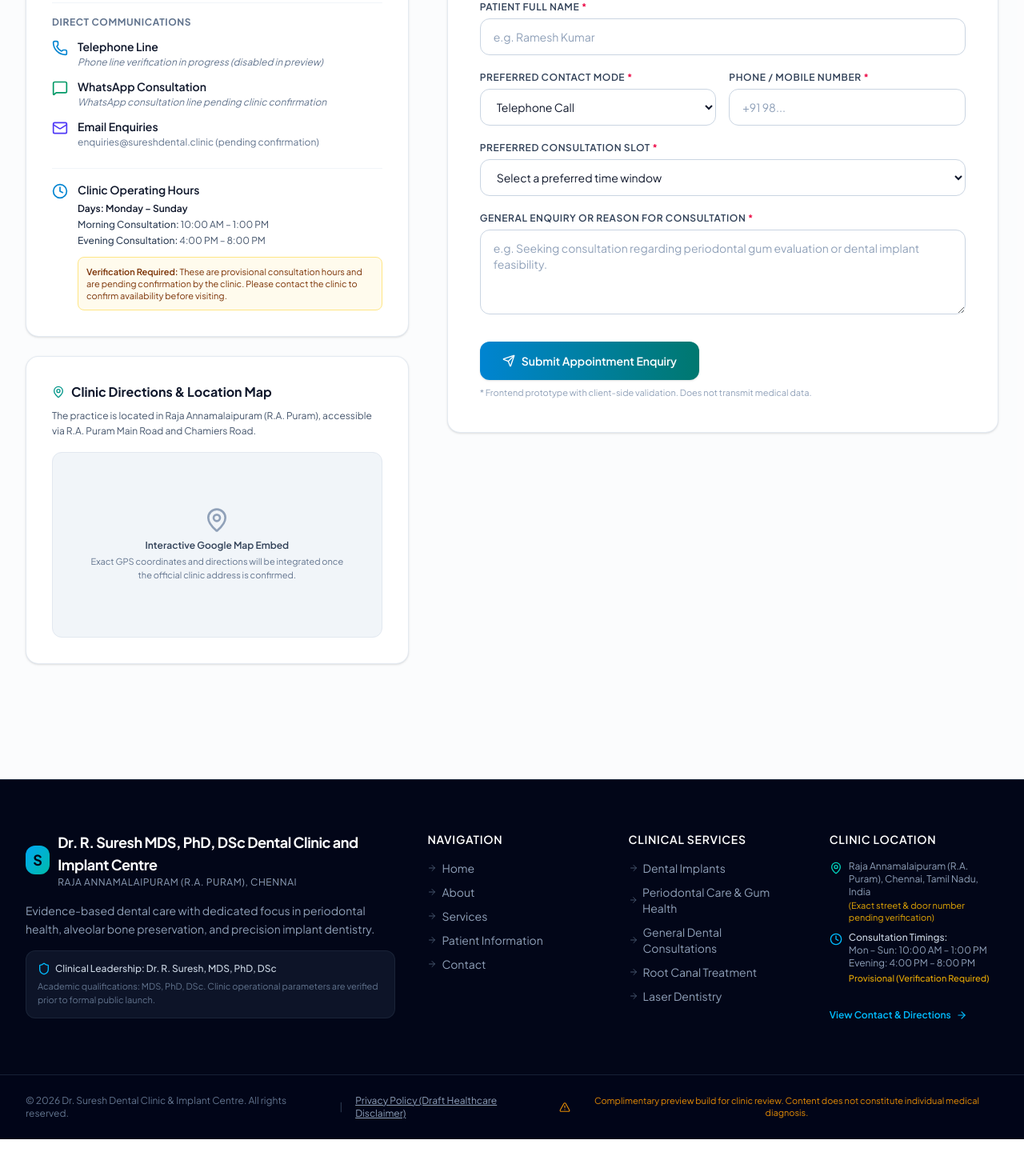
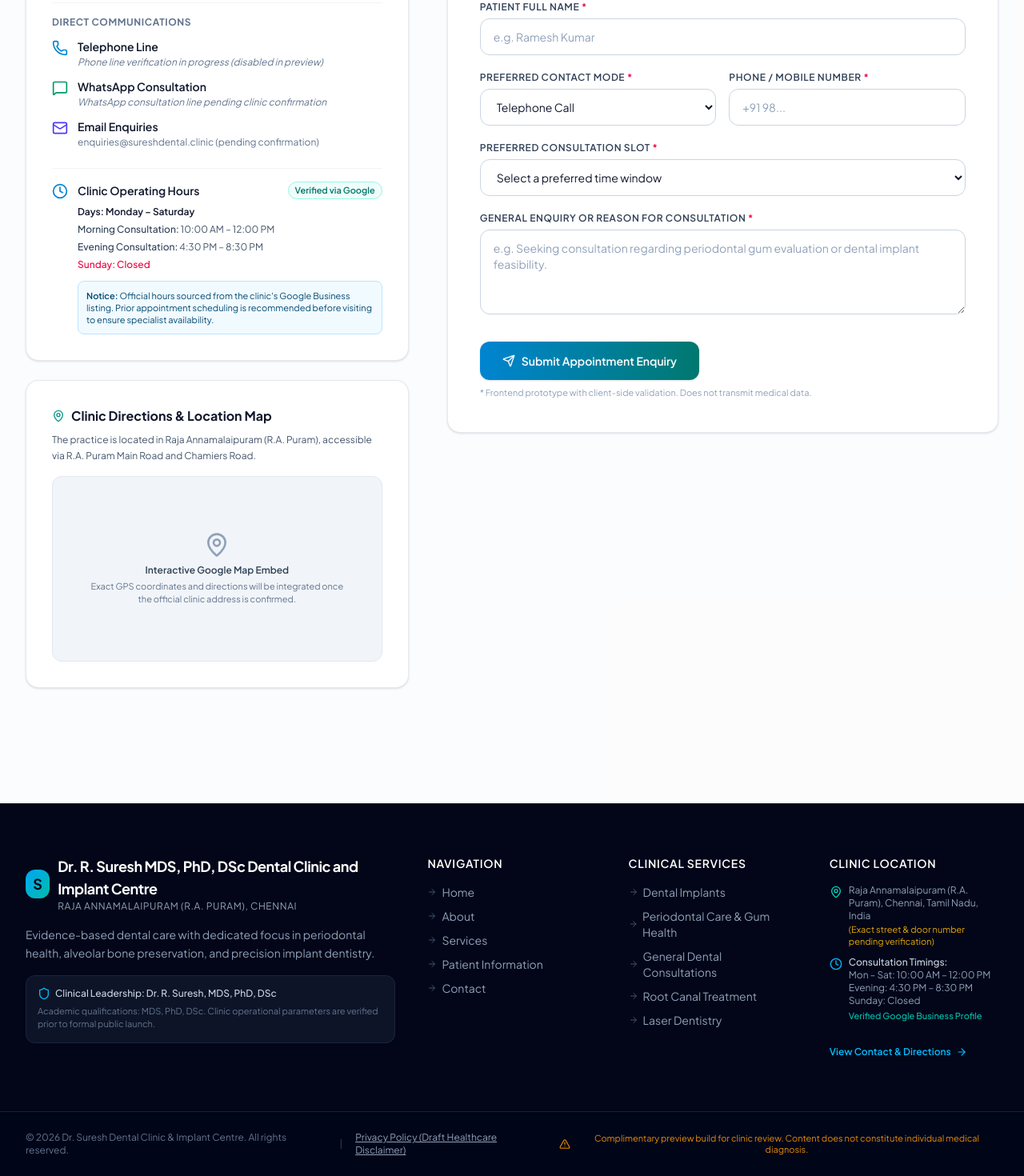
Before and after one commit to Balajiraju24/Suresh-Dental-Clinic, a Next.js app: page /contact in a window 1280 px wide. Shown: the part 779-2249 px from the top of the page at 80% size. Before the commit the page ends 2203 px from the top, so only its background shows below. Built offline with nearby package versions, Linux system fonts and the light colour scheme.

Commit message:
feat: update clinic operating hours from verified Google Business listing

```diff
--- a/app/contact/page.tsx
+++ b/app/contact/page.tsx
@@ -241,23 +241,31 @@
                 <div className="flex items-start gap-3">
                   <Clock className="w-5 h-5 text-sky-600 dark:text-sky-400 flex-shrink-0 mt-0.5" aria-hidden="true" />
                   <div className="flex-1">
-                    <p className="font-semibold text-slate-900 dark:text-white text-sm">
-                      Clinic Operating Hours
-                    </p>
-                    <div className="text-xs text-slate-600 dark:text-slate-300 mt-1.5 space-y-1">
+                    <div className="flex items-center justify-between">
+                      <p className="font-semibold text-slate-900 dark:text-white text-sm">
+                        Clinic Operating Hours
+                      </p>
+                      <span className="text-[11px] font-semibold text-teal-700 dark:text-teal-400 bg-teal-50 dark:bg-teal-950/70 border border-teal-200 dark:border-teal-800/80 px-2 py-0.5 rounded-full">
+                        Verified via Google
+                      </span>
+                    </div>
+                    <div className="text-xs text-slate-600 dark:text-slate-300 mt-2 space-y-1.5">
                       <p className="font-semibold text-slate-900 dark:text-slate-100">
-                        Days: Monday – Sunday
+                        Days: Monday – Saturday
                       </p>
                       <p>
-                        <span className="font-medium text-slate-700 dark:text-slate-300">Morning Consultation:</span> 10:00 AM – 1:00 PM
+                        <span className="font-medium text-slate-700 dark:text-slate-300">Morning Consultation:</span> 10:00 AM – 12:00 PM
                       </p>
                       <p>
-                        <span className="font-medium text-slate-700 dark:text-slate-300">Evening Consultation:</span> 4:00 PM – 8:00 PM
+                        <span className="font-medium text-slate-700 dark:text-slate-300">Evening Consultation:</span> 4:30 PM – 8:30 PM
+                      </p>
+                      <p className="text-rose-600 dark:text-rose-400 font-medium">
+                        Sunday: Closed
                       </p>
                     </div>
 
-                    <div className="mt-3 p-2.5 rounded-lg bg-amber-50/90 dark:bg-amber-950/40 border border-amber-200 dark:border-amber-900/60 text-[11px] text-amber-900 dark:text-amber-200 leading-snug">
-                      <span className="font-semibold">Verification Required:</span> These are provisional consultation hours and are pending confirmation by the clinic. Please contact the clinic to confirm availability before visiting.
+                    <div className="mt-3 p-2.5 rounded-lg bg-sky-50/90 dark:bg-sky-950/40 border border-sky-200 dark:border-sky-900/60 text-[11px] text-sky-900 dark:text-sky-200 leading-snug">
+                      <span className="font-semibold">Notice:</span> Official hours sourced from the clinic&apos;s Google Business listing. Prior appointment scheduling is recommended before visiting to ensure specialist availability.
                     </div>
                   </div>
                 </div>
@@ -472,9 +480,9 @@
                       }`}
                     >
                       <option value="">Select a preferred time window</option>
-                      <option value="Morning Consultation: 10:00 AM – 01:00 PM">Morning Consultation: 10:00 AM – 01:00 PM (Mon – Sun)</option>
-                      <option value="Evening Consultation: 04:00 PM – 08:00 PM">Evening Consultation: 04:00 PM – 08:00 PM (Mon – Sun)</option>
-                      <option value="Weekend Appointment (Saturday / Sunday)">Weekend Appointment (Saturday / Sunday)</option>
+                      <option value="Morning Consultation: 10:00 AM – 12:00 PM (Mon – Sat)">Morning Consultation: 10:00 AM – 12:00 PM (Mon – Sat)</option>
+                      <option value="Evening Consultation: 04:30 PM – 08:30 PM (Mon – Sat)">Evening Consultation: 04:30 PM – 08:30 PM (Mon – Sat)</option>
+                      <option value="Saturday Appointment (10:00 AM – 12:00 PM or 4:30 PM – 8:30 PM)">Saturday Consultation Slot</option>
                     </select>
                     {errors.preferredTiming && (
                       <p id="preferredTiming-error" className="text-xs text-rose-600 dark:text-rose-400 mt-1">
--- a/app/layout.tsx
+++ b/app/layout.tsx
@@ -120,10 +120,22 @@
           "Thursday",
           "Friday",
           "Saturday",
-          "Sunday",
         ],
         opens: "10:00",
-        closes: "20:00",
+        closes: "12:00",
+      },
+      {
+        "@type": "OpeningHoursSpecification",
+        dayOfWeek: [
+          "Monday",
+          "Tuesday",
+          "Wednesday",
+          "Thursday",
+          "Friday",
+          "Saturday",
+        ],
+        opens: "16:30",
+        closes: "20:30",
       },
     ],
   };
--- a/components/layout/Footer.tsx
+++ b/components/layout/Footer.tsx
@@ -106,10 +106,11 @@
                 <Clock className="w-4 h-4 text-sky-400 flex-shrink-0 mt-0.5" aria-hidden="true" />
                 <div>
                   <p className="text-slate-300 font-medium">Consultation Timings:</p>
-                  <p>Mon – Sun: 10:00 AM – 1:00 PM</p>
-                  <p>Evening: 4:00 PM – 8:00 PM</p>
-                  <p className="text-[11px] text-amber-400/90 mt-1 font-medium">
-                    Provisional (Verification Required)
+                  <p>Mon – Sat: 10:00 AM – 12:00 PM</p>
+                  <p>Evening: 4:30 PM – 8:30 PM</p>
+                  <p className="text-slate-400">Sunday: Closed</p>
+                  <p className="text-[11px] text-teal-400/90 mt-1 font-medium">
+                    Verified Google Business Profile
                   </p>
                 </div>
               </div>
--- a/components/layout/Header.tsx
+++ b/components/layout/Header.tsx
@@ -56,7 +56,7 @@
 
           <div className="flex items-center gap-4">
             <span className="text-slate-300 font-medium">
-              Mon – Sun: 10:00 AM – 1:00 PM | 4:00 PM – 8:00 PM (Provisional)
+              Mon – Sat: 10:00 AM – 12:00 PM | 4:30 PM – 8:30 PM (Sun Closed)
             </span>
           </div>
         </div>
@@ -183,13 +183,16 @@
 
               <div className="bg-slate-50 dark:bg-slate-900 p-3.5 rounded-xl border border-slate-200/60 dark:border-slate-800">
                 <p className="text-xs font-semibold text-slate-800 dark:text-slate-200">
-                  Provisional Consultation Hours
+                  Clinic Consultation Hours
                 </p>
                 <p className="text-xs text-slate-600 dark:text-slate-400 mt-0.5">
-                  Mon – Sun: 10:00 AM – 1:00 PM | 4:00 PM – 8:00 PM
+                  Mon – Sat: 10:00 AM – 12:00 PM | 4:30 PM – 8:30 PM
                 </p>
-                <p className="text-[11px] text-amber-700 dark:text-amber-400 mt-1 font-medium">
-                  Verification Required: Please contact clinic to confirm availability before visiting.
+                <p className="text-xs text-slate-500 dark:text-slate-400 mt-0.5">
+                  Sunday: Closed
+                </p>
+                <p className="text-[11px] text-teal-700 dark:text-teal-400 mt-1 font-medium">
+                  Verified via Google Business Profile
                 </p>
               </div>
 
--- a/config/clinic.ts
+++ b/config/clinic.ts
@@ -161,8 +161,8 @@
       {
         id: "consultation-hours",
         field: "Clinic Operating Timings",
-        status: "pending_clinic_review",
-        notes: "Provisional hours: Mon – Sun (Morning: 10:00 AM – 1:00 PM | Evening: 4:00 PM – 8:00 PM). Pending confirmation by the clinic."
+        status: "verified",
+        notes: "Verified via Google Business Profile: Mon – Sat (Morning: 10:00 AM – 12:00 PM | Evening: 4:30 PM – 8:30 PM), Sunday: Closed."
       }
     ]
   },
@@ -200,15 +200,22 @@
   hours: {
     regularSchedule: [
       {
-        days: "Monday – Sunday",
-        morningSlot: "10:00 AM – 01:00 PM",
-        eveningSlot: "04:00 PM – 08:00 PM",
-        fullDayDisplay: "Mon – Sun: 10:00 AM – 1:00 PM | 4:00 PM – 8:00 PM",
-        isVerified: false
+        days: "Monday – Saturday",
+        morningSlot: "10:00 AM – 12:00 PM",
+        eveningSlot: "04:30 PM – 08:30 PM",
+        fullDayDisplay: "Mon – Sat: 10:00 AM – 12:00 PM | 4:30 PM – 8:30 PM",
+        isVerified: true
+      },
+      {
+        days: "Sunday",
+        morningSlot: null,
+        eveningSlot: null,
+        fullDayDisplay: "Sunday: Closed",
+        isVerified: true
       }
     ],
     emergencyNote: "For urgent dental concerns, please contact the clinic in advance to ensure specialist availability.",
-    consultationNotice: "These are provisional consultation hours and are pending confirmation by the clinic. Please contact the clinic to confirm availability before visiting."
+    consultationNotice: "Consultation hours sourced from verified Google Business profile. Prior appointment scheduling is recommended before visiting."
   },
 
   doctor: {
```
